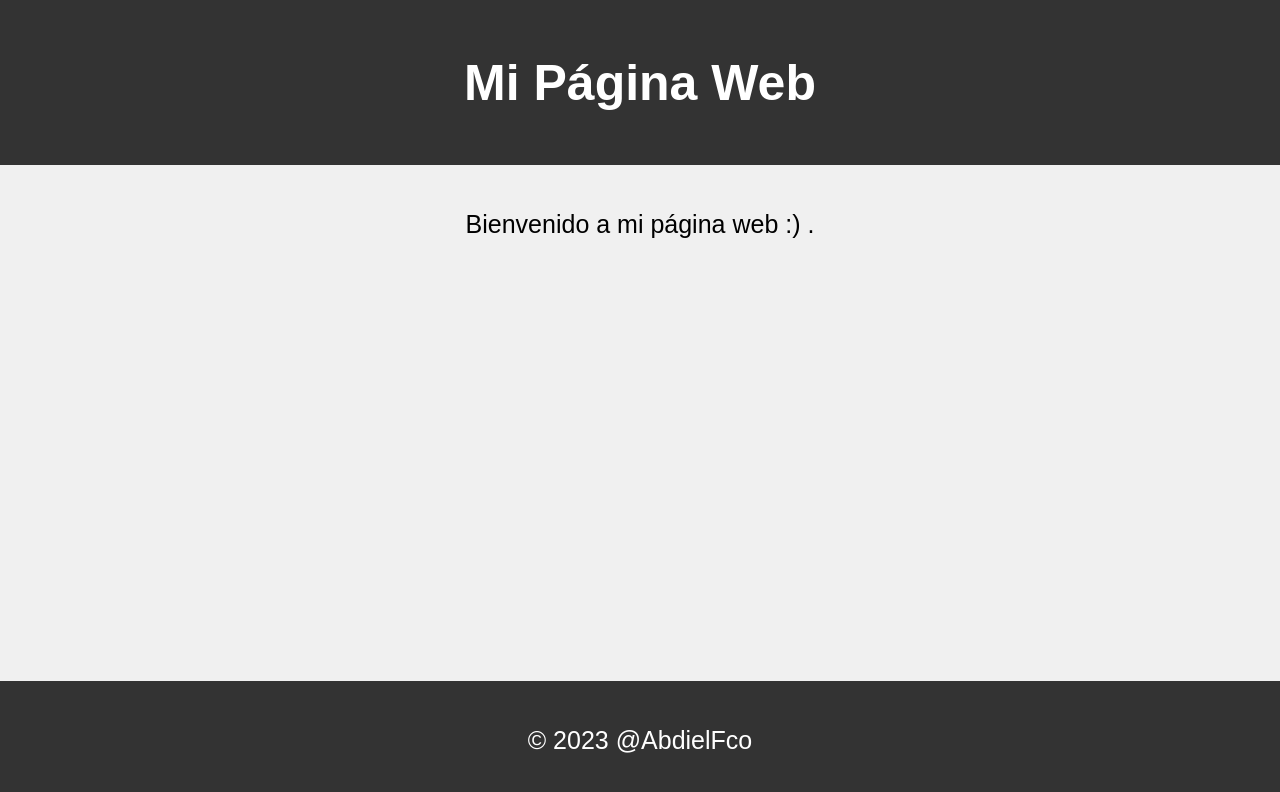
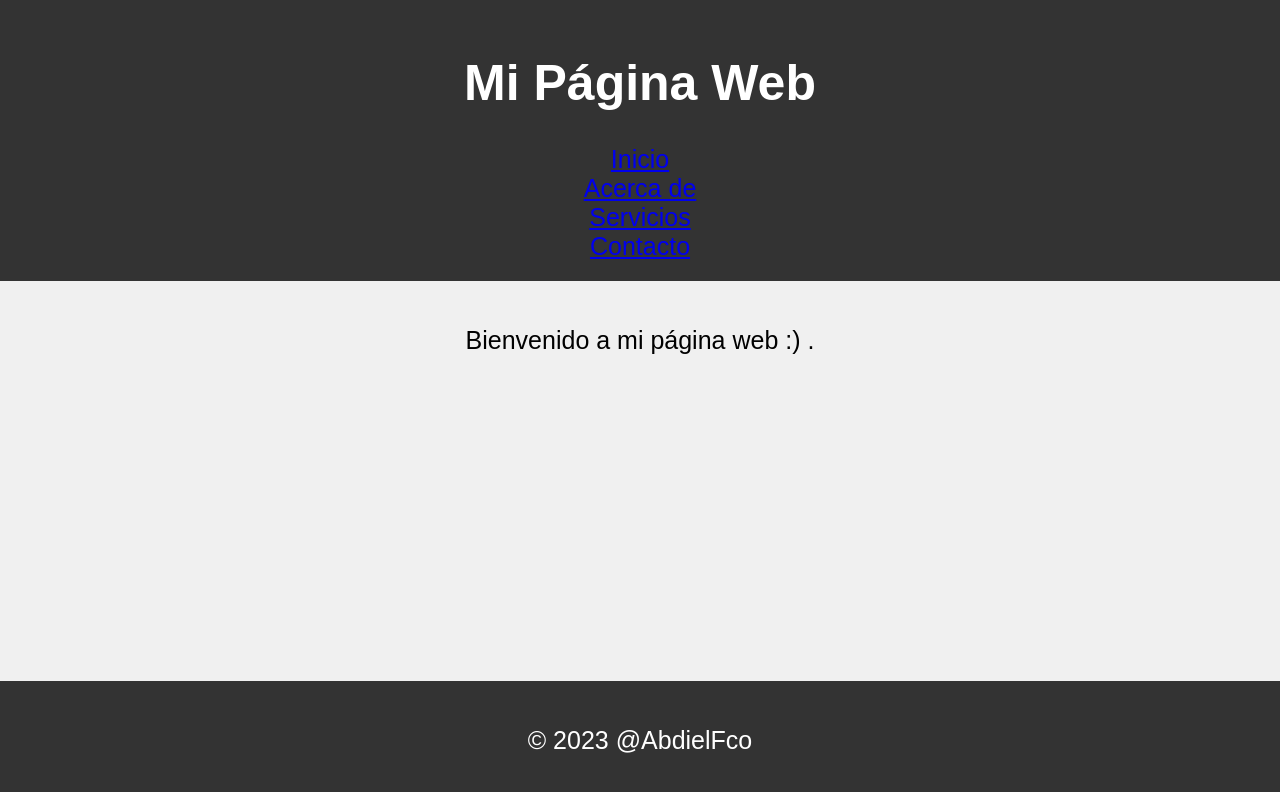
Before and after one commit to AbdielFco/mywebtemplate, a plain HTML site: page index.html in a window 1280 px wide. Drawn offline with Linux system fonts and the light colour scheme.

Commit message:
Update index.html

```diff
--- a/index.html
+++ b/index.html
@@ -11,6 +11,12 @@
     <div class="container">
         <header class="header">
             <h1>Mi Página Web</h1>
+            <div class="menu">
+                <div class="menu-item"><a href="index.html">Inicio</a></div>
+                <div class="menu-item"><a href="acerca.html">Acerca de</a></div>
+                <div class="menu-item"><a href="servicios.html">Servicios</a></div>
+                <div class="menu-item"><a href="contacto.html">Contacto</a></div>
+            </div>
         </header>
         <div class="main">
             <p>Bienvenido a mi página web :) .</p>
```
